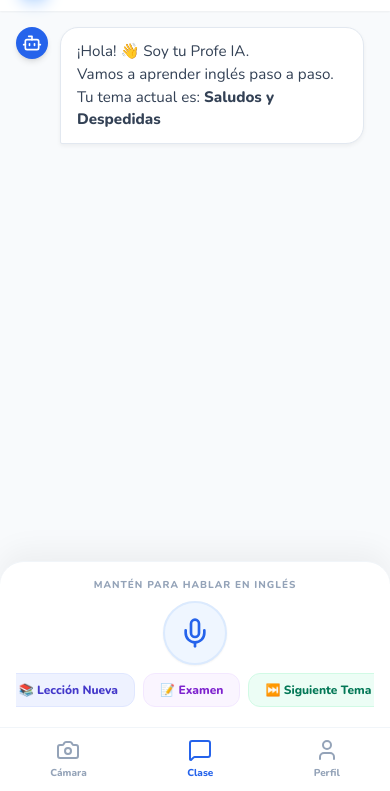
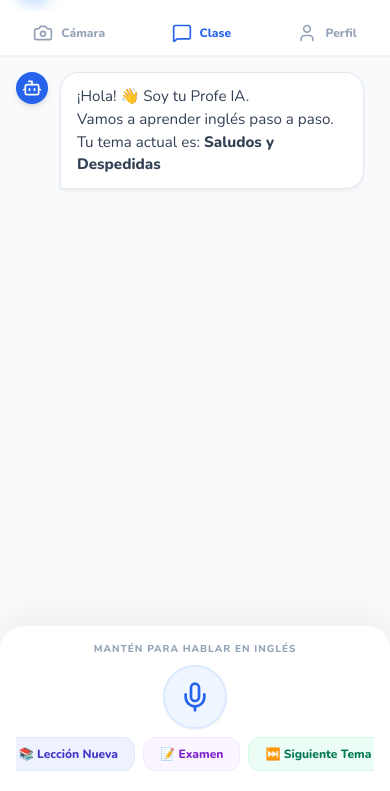
Before and after one commit to aldowagner78-cmd/profesor-ingles, a plain HTML site: page index.html in a window 390 px wide. Shown: the part 53-844 px from the top of the page. Drawn offline with nearby package versions, Linux system fonts and the light colour scheme.

Commit message:
Move navigation bar to top for better mobile visibility

```diff
--- a/index.html
+++ b/index.html
@@ -94,6 +94,22 @@
             <span id="score-display" class="font-black text-amber-700 text-sm">0</span>
         </div>
     </header>
+
+    <!-- NAVEGACIÓN (MOVIDA ARRIBA) -->
+    <nav class="bg-white border-b border-slate-100 flex justify-around items-center z-40 py-2 shadow-sm flex-shrink-0">
+        <button onclick="switchTab('camera')" id="nav-camera" class="nav-btn px-4 py-1 flex items-center gap-2 text-slate-400 transition-colors rounded-lg">
+            <i data-lucide="camera" class="w-5 h-5"></i>
+            <span class="text-xs font-bold">Cámara</span>
+        </button>
+        <button onclick="switchTab('class')" id="nav-class" class="nav-btn px-4 py-1 flex items-center gap-2 text-slate-400 transition-colors rounded-lg">
+            <i data-lucide="message-square" class="w-5 h-5"></i>
+            <span class="text-xs font-bold">Clase</span>
+        </button>
+        <button onclick="switchTab('profile')" id="nav-profile" class="nav-btn px-4 py-1 flex items-center gap-2 text-slate-400 transition-colors rounded-lg">
+            <i data-lucide="user" class="w-5 h-5"></i>
+            <span class="text-xs font-bold">Perfil</span>
+        </button>
+    </nav>
 
     <!-- CONTENIDO PRINCIPAL -->
     <main class="flex-1 relative overflow-hidden">
@@ -210,21 +226,7 @@
 
     </main>
 
-    <!-- NAVEGACIÓN -->
-    <nav class="h-16 bg-white border-t border-slate-100 flex justify-around items-center z-40 pb-safe">
-        <button onclick="switchTab('camera')" id="nav-camera" class="nav-btn p-2 flex flex-col items-center gap-1 text-slate-400 transition-colors">
-            <i data-lucide="camera" class="w-6 h-6"></i>
-            <span class="text-[10px] font-bold">Cámara</span>
-        </button>
-        <button onclick="switchTab('class')" id="nav-class" class="nav-btn p-2 flex flex-col items-center gap-1 text-slate-400 transition-colors">
-            <i data-lucide="message-square" class="w-6 h-6"></i>
-            <span class="text-[10px] font-bold">Clase</span>
-        </button>
-        <button onclick="switchTab('profile')" id="nav-profile" class="nav-btn p-2 flex flex-col items-center gap-1 text-slate-400 transition-colors">
-            <i data-lucide="user" class="w-6 h-6"></i>
-            <span class="text-[10px] font-bold">Perfil</span>
-        </button>
-    </nav>
+    <!-- NAVEGACIÓN MOVIDA ARRIBA -->
 
     <script>
         // --- SERVICE WORKER & PWA INSTALL ---
--- a/sw.js
+++ b/sw.js
@@ -1,4 +1,4 @@
-const CACHE_NAME = 'profesor-ia-v2';
+const CACHE_NAME = 'profesor-ia-v3';
 const ASSETS = [
   './',
   './index.html',
```
